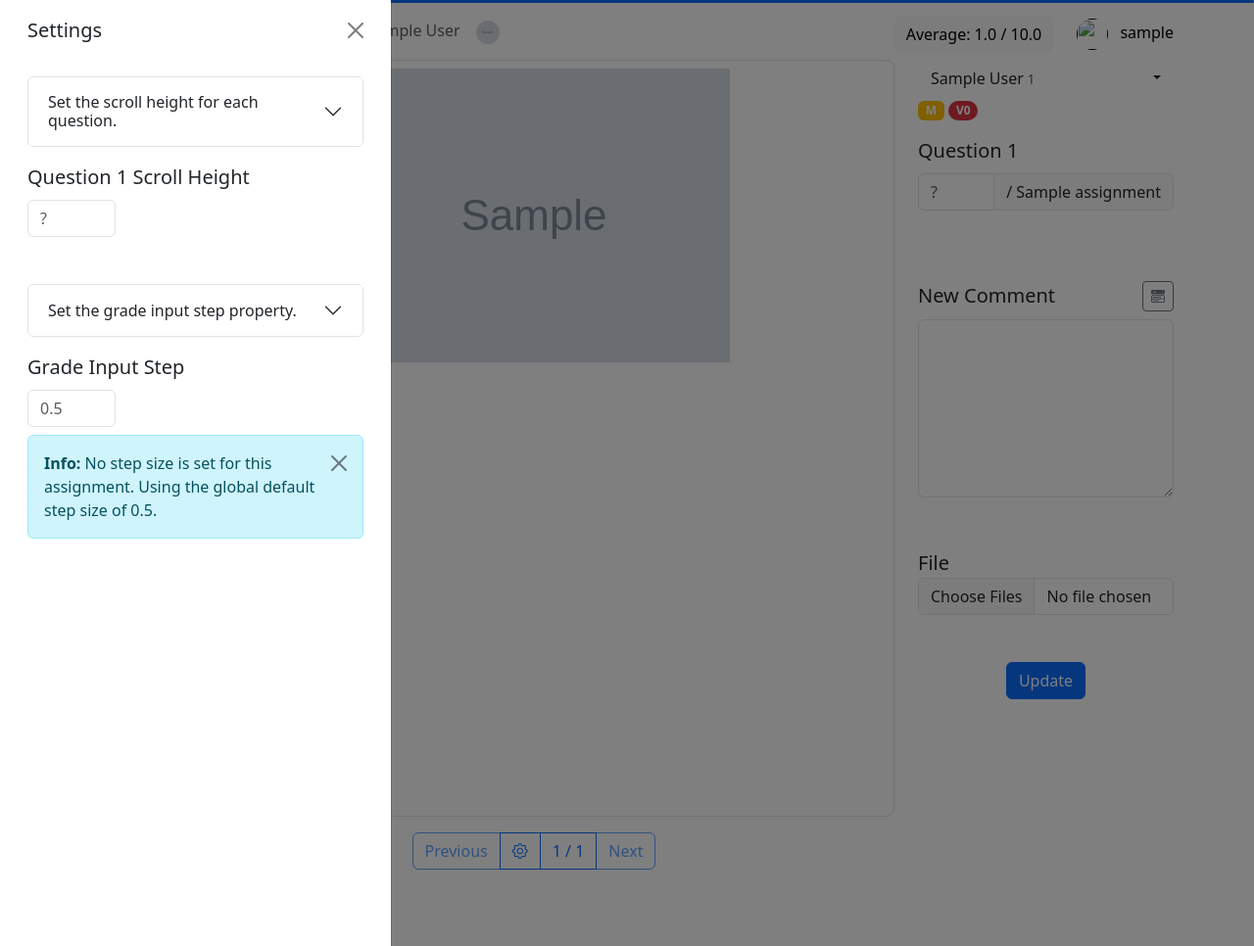
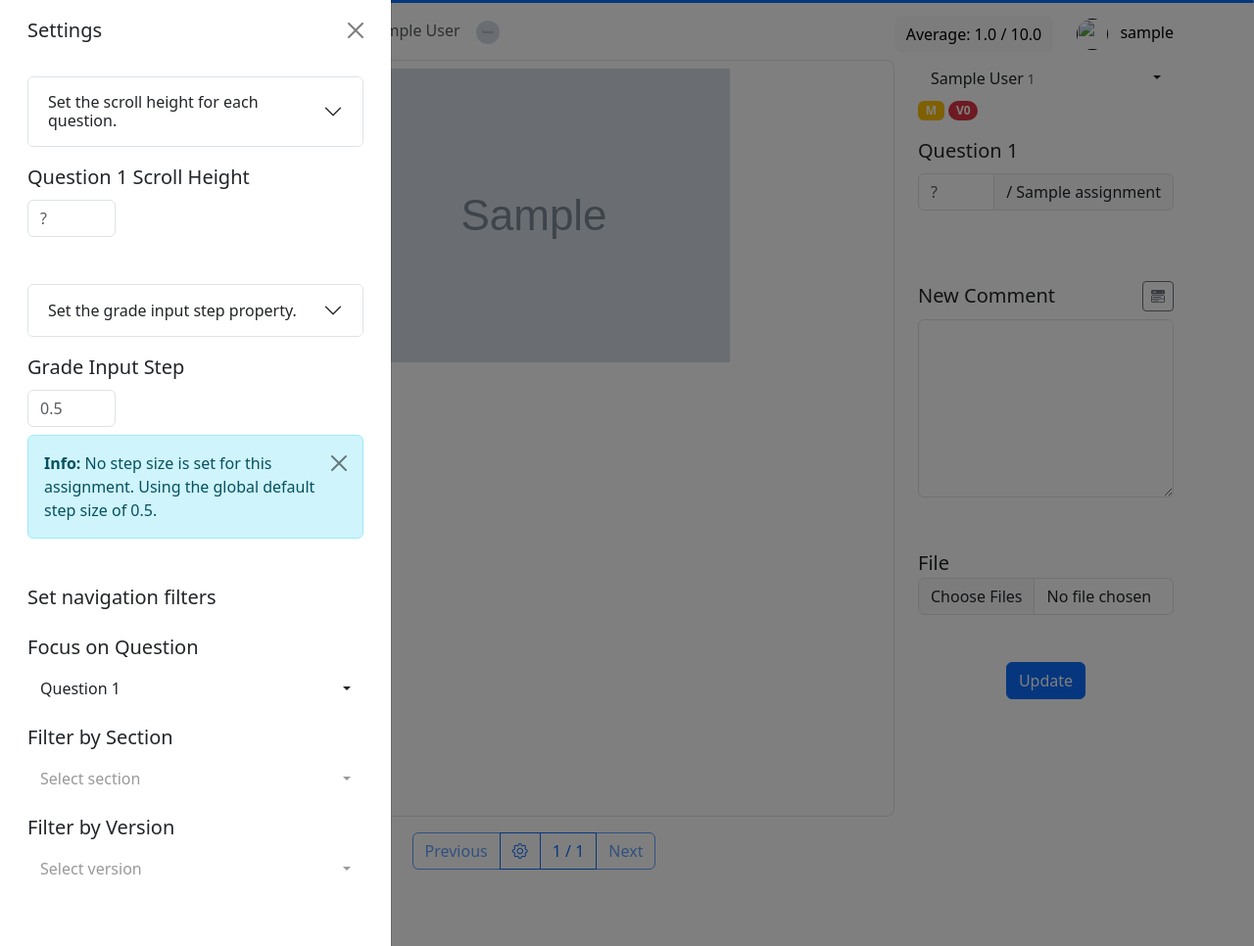
Before and after one commit to IonMich/instructor_pilot, a Django app: page /courses/1/assignments/1/submissions/00000000-0000-0000-0000-000000000001/ in a window 1280 px wide, after a click that opens the changed part. Shown: the whole page at 98% size. Run offline with Django 4.2, Linux system fonts and the light colour scheme; a user stored in the database is signed in; tables that the repository leaves empty hold one stand-in row (values such as "Sample post"); grey boxes marked "Sample" are stand-in pictures; data that the repository does not hold is empty; parts of the project's set-up code (start-up, migrations or seed data) failed here and were passed over; some libraries are stand-ins or nearby versions.

Commit message:
add support for filtering and fetch grading
saving comments and displaying them still needs work

```diff
--- a/submissions/static/submissions/detail.js
+++ b/submissions/static/submissions/detail.js
@@ -119,9 +119,16 @@ async function handleScroll () {
     });
 
     // focus on the grade input with data-position=0
-    const firstGradeInput = document.querySelector(`input[data-position="0"]`);
-    console.log("focusing on first grade input");
-    firstGradeInput.focus();
+    const gradeInput = document.querySelector(`input[data-position="${initialFocusQuestionIndex}"]`);
+    console.log(`trying input[data-position="${initialFocusQuestionIndex}"]`);
+    if (gradeInput) {
+        gradeInput.focus();
+        console.log(`focusing on input[data-position="${initialFocusQuestionIndex}"]`);
+    } else {
+        const firstGradeInput = document.querySelector(`input[data-position="0"]`);
+        console.log(`Failed. Focusing on first grade input because input[data-position="${initialFocusQuestionIndex}"] does not exist`);
+        firstGradeInput.focus();
+    }
 };
 
 async function allImgsFullyLoaded () {
@@ -421,7 +428,7 @@ if (filterPks.length === 0) {
     lastPk = collectionPks[collectionPks.length - 1];
 } else {
     const subPaginationFilterCurrent = document.querySelector("#sub-pagination-filter-current");
-    subPaginationFilterCurrent.textContent = currentSubInFilter + 1;
+    subPaginationFilterCurrent.textContent = currentSubInFilter >= 0 ? currentSubInFilter + 1 : "-";
 }
 console.log(scroll_height_factors, course_id, assignment_id);
 console.log(pk, firstPk, lastPk);
@@ -431,6 +438,78 @@ if (pk === lastPk) {
 if (pk === firstPk) {
     prevBtn.disabled = true;
 }
+
+// try to get the initial focus question index from the url question_focus parameter
+let initialFocusQuestionIndex = 0;
+try {
+    const urlParams = new URLSearchParams(location.search);
+    const questionFocus = urlParams.get("question_focus");
+    if (questionFocus) {
+        initialFocusQuestionIndex = parseInt(questionFocus);
+    }
+} catch (error) {
+    console.log(`No question_focus parameter in url`);
+}
+
+// apply navigation filter when the selectpicker element with id "id_filter_question" changes
+const filterQuestionSelect = document.querySelector("#id_filter_question");
+filterQuestionSelect.addEventListener("change", () => {
+    const selectedOption = filterQuestionSelect.options[filterQuestionSelect.selectedIndex];
+    const selectedOptionValue = selectedOption.value;
+    const url = location.href;
+    const urlWithoutQueryString = url.split("?")[0];
+    const urlSearch = url.split("?")[1];
+    let urlSearchWithoutQuestionFilter = "";
+    try {
+        urlSearchWithoutQuestionFilter = urlSearch.split("&").filter(param => !param.startsWith("question_focus")).join("&");
+    } catch (error) {
+        urlSearchWithoutQuestionFilter = "";
+    }
+    const newQuestionFilterStr = selectedOptionValue === "" ? "" : "question_focus=" + selectedOptionValue;
+    const urlWithFilter = urlWithoutQueryString + "?" + newQuestionFilterStr + (urlSearchWithoutQuestionFilter ? "&" + urlSearchWithoutQuestionFilter : "");
+
+    handleChangesAndNavigate(urlWithFilter);
+});
+
+// apply navigation filter when the selectpicker element with id "id_filter_section" changes
+const filterSectionSelect = document.querySelector("#id_filter_section");
+filterSectionSelect.addEventListener("change", () => {
+    const selectedOption = filterSectionSelect.options[filterSectionSelect.selectedIndex];
+    const selectedOptionValue = selectedOption.value;
+    const url = location.href;
+    const urlWithoutQueryString = url.split("?")[0];
+    const urlSearch = url.split("?")[1];
+    let urlSearchWithoutSectionFilter = "";
+    try {
+        urlSearchWithoutSectionFilter = urlSearch.split("&").filter(param => !param.startsWith("section_filter")).join("&");
+    } catch (error) {
+        urlSearchWithoutSectionFilter = "";
+    }
+    const newSectionFilterStr = selectedOptionValue === "" ? "" : "section_filter=" + selectedOptionValue;
+    const urlWithFilter = urlWithoutQueryString + "?" + newSectionFilterStr + (urlSearchWithoutSectionFilter ? "&" + urlSearchWithoutSectionFilter : "");
+
+    handleChangesAndNavigate(urlWithFilter);
+});
+
+// apply navigation filter when the selectpicker element with id "id_filter_section" changes
+const filterVersionSelect = document.querySelector("#id_filter_version");
+filterVersionSelect.addEventListener("change", () => {
+    const selectedOption = filterVersionSelect.options[filterVersionSelect.selectedIndex];
+    const selectedOptionValue = selectedOption.value;
+    const url = location.href;
+    const urlWithoutQueryString = url.split("?")[0];
+    const urlSearch = url.split("?")[1];
+    let urlSearchWithoutVersionFilter = "";
+    try {
+        urlSearchWithoutVersionFilter = urlSearch.split("&").filter(param => !param.startsWith("version_filter")).join("&");
+    } catch (error) {
+        urlSearchWithoutVersionFilter = "";
+    }
+    const newVersionFilterStr = selectedOptionValue === "" ? "" : "version_filter=" + selectedOptionValue;
+    const urlWithFilter = urlWithoutQueryString + "?" + newVersionFilterStr + (urlSearchWithoutVersionFilter ? "&" + urlSearchWithoutVersionFilter : "");
+    handleChangesAndNavigate(urlWithFilter);
+});
+
 
 prevBtn.addEventListener("click", () => {
     handleChangesAndNavigate(prev_url);
@@ -450,6 +529,79 @@ setInitialGradeStep();
 handleOffcanvasGradeStepInput();
 
 document.addEventListener('keydown', navigatorHandler);
+
+graderUpdatesForm = document.querySelector("#grader-updates-form");
+graderUpdatesForm.addEventListener("submit", async (event) => {
+    event.preventDefault();
+    console.log("submit at url", graderUpdatesForm.action);
+    const options = {
+        method: "POST",
+        headers: {
+            "Content-Type": "application/x-www-form-urlencoded",
+            "X-CSRFToken": graderUpdatesForm.querySelector("input[name='csrfmiddlewaretoken']").value
+        },
+        body: new URLSearchParams(new FormData(graderUpdatesForm))
+    };
+    try {
+        const response = await fetch(graderUpdatesForm.action, options);
+        const data = await response.json();
+        console.log(data);
+        // if the response is success, show a toast
+        if (data.success) {
+            // update the initial_grades variable
+            const gradeInputs = document.querySelectorAll(".grade-input");
+            for (const [index, input] of gradeInputs.entries()) {
+                initial_grades[index][0] = input.value === "" ? null : input.value;
+            };
+            const toastDiv = document.createElement("div");
+            toastDiv.classList.add("toast", "align-items-center", "text-white", "bg-success", "border-0");
+            toastDiv.setAttribute("role", "alert");
+            toastDiv.setAttribute("aria-live", "assertive");
+            toastDiv.setAttribute("aria-atomic", "true");
+            toastDiv.innerHTML = `<div class="d-flex">
+                                    <div class="toast-body">
+                                        Grader updates saved successfully!
+                                    </div>
+                                    <button type="button" class="btn-close btn-close-white me-2 m-auto" data-bs-dismiss="toast" aria-label="Close"></button>
+                                    </div>`;
+            document.querySelector(".toast-container").appendChild(toastDiv);
+            const toastBootstrap = bootstrap.Toast.getOrCreateInstance(toastDiv);
+            toastBootstrap.show();
+        } else {
+            const toastDiv = document.createElement("div");
+            toastDiv.classList.add("toast", "align-items-center", "text-white", "bg-danger", "border-0");
+            toastDiv.setAttribute("role", "alert");
+            toastDiv.setAttribute("aria-live", "assertive");
+            toastDiv.setAttribute("aria-atomic", "true");
+            toastDiv.innerHTML = `<div class="d-flex">
+                                    <div class="toast-body">
+                                        Something went wrong. Please try again.
+                                    </div>
+                                    <button type="button" class="btn-close btn-close-white me-2 m-auto" data-bs-dismiss="toast" aria-label="Close"></button>
+                                    </div>`;
+            document.querySelector(".toast-container").appendChild(toastDiv);
+            const toastBootstrap = bootstrap.Toast.getOrCreateInstance(toastDiv);
+            toastBootstrap.show();
+        }
+    } catch (error) {
+        console.log(error);
+        const toastDiv = document.createElement("div");
+        toastDiv.classList.add("toast", "align-items-center", "text-white", "bg-danger", "border-0");
+        toastDiv.setAttribute("role", "alert");
+        toastDiv.setAttribute("aria-live", "assertive");
+        toastDiv.setAttribute("aria-atomic", "true");
+        toastDiv.innerHTML = `<div class="d-flex">
+                                <div class="toast-body">
+                                    Something went wrong. Please try again.
+                                </div>
+                                <button type="button" class="btn-close btn-close-white me-2 m-auto" data-bs-dismiss="toast" aria-label="Close"></button>
+                                </div>`;
+        document.querySelector(".toast-container").appendChild(toastDiv);
+        const toastBootstrap = bootstrap.Toast.getOrCreateInstance(toastDiv);
+        toastBootstrap.show();
+
+    }
+});
 
 // API call to get the starred comments for the current user and the current assignment
 const url_saved_comments_list = `/assignments/${assignment_id}/starcomments/`;
--- a/submissions/templates/submissions/detail.html
+++ b/submissions/templates/submissions/detail.html
@@ -181,7 +181,8 @@
     </div>
 
     <div class="col-md-3">
-        <form action='{% url "submissions:detail" submission_pk=submission.pk course_pk=submission.assignment.course.pk assignment_pk=submission.assignment.pk %}' method="post" enctype="multipart/form-data">
+        {% comment %} <form action='{% url "submissions:detail" submission_pk=submission.pk course_pk=submission.assignment.course.pk assignment_pk=submission.assignment.pk %}' method="post" enctype="multipart/form-data"> {% endcomment %}
+        <form action='{% url "submissions:api-grade-update" submission_pk=submission.pk %}' method="post" enctype="multipart/form-data" id="grader-updates-form">
             {% csrf_token %}
             <div class="row" >
                 <div class="col-xs-12 mb-5" style="height:30%;">
@@ -639,6 +640,60 @@
                 </div>
             </div>
         </form>
+        <h5 class="mt-5">Set navigation filters</h5>
+        <form id="offcanvas-filter-form" onsubmit="event.preventDefault();">
+            {% csrf_token %}
+            <div class="form-outline">
+                <label class="mt-3" for="id_filter_question" style="font-size:20px;">Focus on Question</label>
+                <div class="mt-2">
+                    <select class="form-control selectpicker show-tick" data-show-subtext="true" title="Select question" data-live-search="true" name="filter_question" id="id_filter_question">
+                        {% comment %} <option data-hidden="true" value=""></option> {% endcomment %}
+                        {% with ''|center:submission.assignment.number_of_questions as range %}
+                            {% for i in range %}
+                            <option value="{{ forloop.counter0 }}"
+                                {% if forloop.counter0 == 0 and query_params.question_focus is None %}
+                                    selected
+                                {% elif forloop.counter0|slugify in query_params.question_focus|slugify %}
+                                    selected
+                                {% endif %}
+
+                            >Question {{ forloop.counter }}</option>
+                            {% endfor %}
+                        {% endwith %}
+                    </select>
+                </div>
+            </div>
+            <div class="form-outline">
+                <label class="mt-3" for="id_filter_student" style="font-size:20px;">Filter by Section</label>
+                <div class="mt-2">
+                    {% comment %} query_params has filter_section=\d+ {% endcomment %}
+                    <select class="form-control selectpicker show-tick" data-show-subtext="true" title="Select section" data-live-search="true" name="filter_section" id="id_filter_section">
+                        <option value="">No filter</option>
+                        {% for section in submission.assignment.course.sections.all %}
+                            <option value="{{ section.pk }}"
+                            {% if section.pk|slugify in query_params.section_filter|slugify %}
+                                selected
+                            {% endif %}>{{ section }}</option>
+                        {% endfor %}
+                    </select>
+                </div>
+            </div>
+            <div class="form-outline">
+                <label class="mt-3" for="id_filter_version" style="font-size:20px;">Filter by Version</label>
+                <div class="mt-2">
+                    <select class="form-control selectpicker show-tick" data-show-subtext="true" title="Select version" data-live-search="true" name="filter_version" id="id_filter_version">
+                        <option value=""> No filter</option>
+                        {% for version in submission.assignment.version_set.all %}
+                            <option value="{{ version.pk }}"
+                            {% if version.pk|slugify in query_params.version_filter|slugify %}
+                                selected
+                            {% endif %}
+                            >V{{ version.name }}</option>
+                        {% endfor %}
+                    </select>
+                </div>
+            </div>
+        </form>
     </div>
 </div>
 <div class="toast-container position-fixed bottom-0 end-0 p-3" id="toast-container" style="z-index: 11">
--- a/submissions/urls.py
+++ b/submissions/urls.py
@@ -4,6 +4,7 @@ from .views import (home_view, redirect_to_next, redirect_to_previous,
                     submission_classify_view, submission_comment_delete_view,
                     submission_comment_modify_view, submission_delete_all_view,
                     submission_delete_view, submission_detail_view,
+                    api_grade_update_view,
                     api_submission_patch_view,
                     api_submission_manual_version_view,
                     api_submissions_list_view,
@@ -24,5 +25,6 @@ urlpatterns = [
     path('courses/<course_pk>/assignments/<assignment_pk>/submissions/<submission_pk>/comments/<comment_pk>/delete/', submission_comment_delete_view, name='delete-comment'),
     path('courses/<course_pk>/assignments/<assignment_pk>/submissions/<submission_pk>/comments/<comment_pk>/modify/', submission_comment_modify_view, name='modify-comment'),
     path('submissions/<submission_pk>/version/', api_submission_manual_version_view, name='manual-version'),
+    path('submissions/<submission_pk>/grade/', api_grade_update_view, name='api-grade-update'),
     path('assignments/<assignment_pk>/submissions/', api_submissions_list_view, name='api-submissions-list'),
 ]
--- a/submissions/views.py
+++ b/submissions/views.py
@@ -132,18 +132,33 @@ def submission_detail_view(request, course_pk, assignment_pk, submission_pk):
     # get the section filter from the request GET parameters
     print(request.GET)
     section_filter = request.GET.get('section_filter')
+    version_filter = request.GET.get('version_filter')
+    question_focus = request.GET.get('question_focus')
     # allow only submissions whose student is enrolled in the section
     # to be displayed
     collection = PaperSubmission.objects.filter(
         assignment=submission.assignment
         )
+    filtered_collection = collection
     filter_pks = []
+    query_params_dict = {}
     if section_filter:
         filtered_collection = collection.filter(
             Q(student__sections__id=section_filter)
         )
         filter_pks = filtered_collection.values_list('pk', flat=True)
         filter_pks = list(filter_pks)
+        query_params_dict['section_filter'] = section_filter
+    if version_filter:
+        filtered_collection = filtered_collection.filter(
+            Q(version__id=version_filter)
+        )
+        filter_pks = filtered_collection.values_list('pk', flat=True)
+        filter_pks = list(filter_pks)
+        query_params_dict['version_filter'] = version_filter
+    if question_focus:
+        query_params_dict['question_focus'] = question_focus
+    print(query_params_dict)
     collection_pks = collection.values_list('pk', flat=True)
     collection_pks = list(collection_pks)
     print(submission.assignment)
@@ -221,7 +236,7 @@ def submission_detail_view(request, course_pk, assignment_pk, submission_pk):
                 'grades_zipped': grades_zipped,
                 'collection_pks': collection_pks,
                 'filter_pks': filter_pks,
-                'query_params': request.GET.urlencode(),
+                'query_params': query_params_dict,
                 })
         else:
             print("form is not valid")
@@ -236,7 +251,66 @@ def submission_detail_view(request, course_pk, assignment_pk, submission_pk):
         'grades_zipped': grades_zipped,
         'collection_pks': collection_pks,
         'filter_pks': filter_pks,
-        'query_params': request.GET.urlencode(),
+        'query_params': query_params_dict,
+        })
+
+@login_required
+def api_grade_update_view(request, submission_pk):
+    """
+    This view updates the grade of a submission
+    """
+    if request.method != 'POST':
+        return JsonResponse({
+            'message': 'This view only accepts POST requests',
+            'success': False,
+            'submission': submission_pk,
+        })
+    try:
+        submission = PaperSubmission.objects.get(pk=submission_pk)
+    except PaperSubmission.DoesNotExist:
+        return JsonResponse({
+            'message': 'Submission does not exist',
+            'success': False,
+            'submission': submission_pk,
+        })
+    submission.graded_at = timezone.now()
+    submission.graded_by = request.user
+    if (not submission.student) or str(submission.student.id) != request.POST['student']:
+        submission.classification_type = 'M'
+        submission.canvas_id = ''
+        submission.canvas_url = ''
+
+    q_grades = [ str(request.POST.get(f"grade_{i+1}"))
+            for i in range(submission.assignment.number_of_questions)]
+    print(q_grades)
+    if q_grades:
+        _mutable = request.POST._mutable
+        request.POST._mutable = True
+        request.POST['question_grades'] = ",".join(q_grades)
+        request.POST._mutable = _mutable
+
+    form = GradingForm(
+        request.POST,
+        request.FILES,
+        instance=submission)
+    if form.is_valid():
+        print("form is valid")
+        print(form.cleaned_data)
+
+        # save the form
+        form.save()
+        # send a success message
+        return JsonResponse({
+            'message': 'Grade updated',
+            'success': True,
+            'submission': submission_pk,
+        })
+    else:
+        print("form is not valid")
+        return JsonResponse({
+            'message': 'Form is not valid',
+            'success': False,
+            'submission': submission_pk,
         })
 
 @login_required
@@ -280,15 +354,30 @@ def api_submission_patch_view(request, assignment_pk, submission_pk):
 @login_required
 def redirect_to_previous(request, course_pk, assignment_pk, submission_pk):
     section_filter = request.GET.get('section_filter')
-    extra_params = ''
-    if section_filter:
-        extra_params = f'?section_filter={section_filter}'
+    version_filter = request.GET.get('version_filter')
+    question_focus = request.GET.get('question_focus')
+    extra_params = []
+    if section_filter and section_filter != 'None':
+        extra_params.append(f'section_filter={section_filter}')
+    if version_filter and version_filter != 'None':
+        extra_params.append(f'version_filter={version_filter}')
+    if question_focus and question_focus != 'None':
+        extra_params.append(f'question_focus={question_focus}')
+    if len(extra_params) > 0:
+        extra_params = '?' + '&'.join(extra_params)
+    else:
+        extra_params = ''
+
     # first find the object corresponding to the pk
     submission = get_object_or_404(PaperSubmission, pk=submission_pk)
     # then find the previous object
     qs = PaperSubmission.objects.filter(
         assignment=submission.assignment,
         created__lt=submission.created).order_by('-created')
+    if version_filter:
+        qs = qs.filter(version__id=version_filter)
+    if section_filter:
+        qs = qs.filter(student__sections__id=section_filter)
     if len(qs) > 0:
         print("found previous")
         new_url = reverse(
@@ -309,9 +398,19 @@ def redirect_to_previous(request, course_pk, assignment_pk, submission_pk):
 @login_required
 def redirect_to_next(request, course_pk, assignment_pk, submission_pk):
     section_filter = request.GET.get('section_filter')
-    extra_params = ''
+    version_filter = request.GET.get('version_filter')
+    question_focus = request.GET.get('question_focus')
+    extra_params = []
     if section_filter:
-        extra_params = f'?section_filter={section_filter}'
+        extra_params.append(f'section_filter={section_filter}')
+    if version_filter:
+        extra_params.append(f'version_filter={version_filter}')
+    if question_focus:
+        extra_params.append(f'question_focus={question_focus}')
+    if len(extra_params) > 0:
+        extra_params = '?' + '&'.join(extra_params)
+    else:
+        extra_params = ''
 
     # first find the object corresponding to the pk
     submission = get_object_or_404(PaperSubmission, pk=submission_pk)
@@ -320,6 +419,10 @@ def redirect_to_next(request, course_pk, assignment_pk, submission_pk):
         created__gt=submission.created,
         assignment=submission.assignment
         ).order_by('created')
+    if version_filter:
+        qs = qs.filter(version__id=version_filter)
+    if section_filter:
+        qs = qs.filter(student__sections__id=section_filter)
     if len(qs) > 0:
         print("found next")
         new_url = reverse(
```
